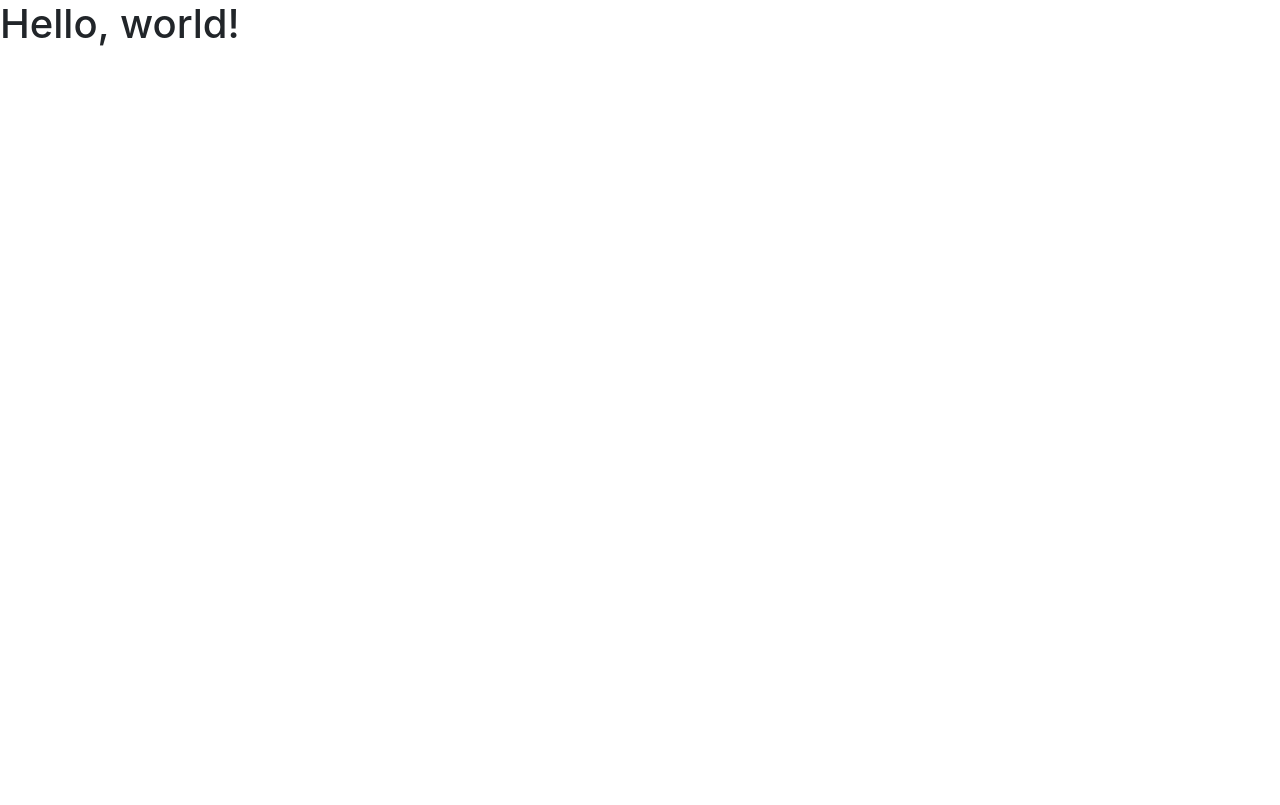
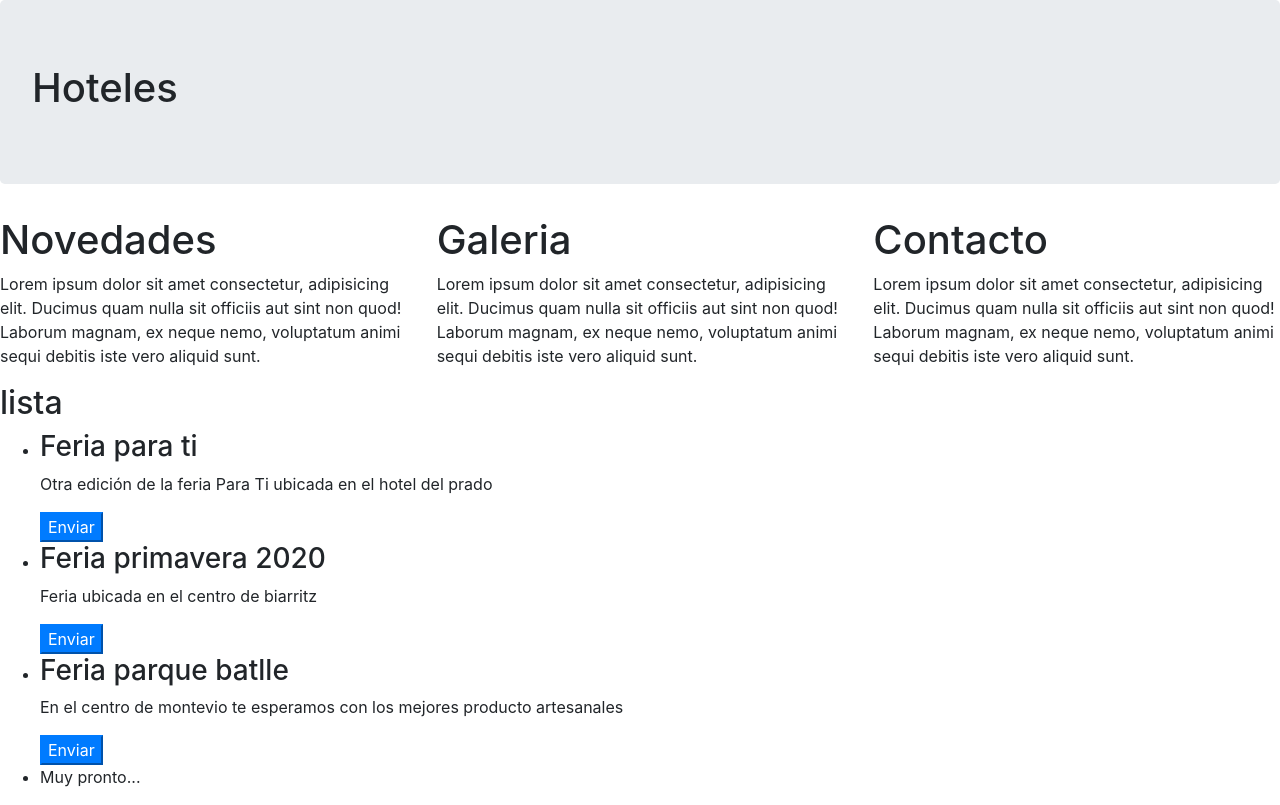
Before and after one commit to AdrianInsomnio/html-Ejercicio, a website: page index.html in a window 1280 px wide. Drawn offline with nearby package versions, Linux system fonts and the light colour scheme.

Commit message:
inicio de proyecto

```diff
--- a/index.html
+++ b/index.html
@@ -5,13 +5,69 @@
     <meta charset="utf-8">
     <meta name="viewport" content="width=device-width, initial-scale=1, shrink-to-fit=no">
 
+
     <!-- Bootstrap CSS -->
     <link rel="stylesheet" href="node_modules/bootstrap/dist/css/bootstrap.min.css" integrity="sha384-9aIt2nRpC12Uk9gS9baDl411NQApFmC26EwAOH8WgZl5MYYxFfc+NcPb1dKGj7Sk" crossorigin="anonymous">
 
-    <title>Hello, world!</title>
+    <title>Titulo!</title>
   </head>
   <body>
-    <h1>Hello, world!</h1>
+    <div class="jumbotron ">
+      <h1>Hoteles</h1>
+    </div>
+    <div class="conatiner">
+      <div  class="row row-col-8 row-ls-12 ">
+          <div class="col-sm">
+            <div>
+              <h1>Novedades</h1>
+            </div>
+            <p>
+              Lorem ipsum dolor sit amet consectetur, adipisicing elit. Ducimus quam nulla sit officiis aut sint non quod! Laborum magnam, ex neque nemo, voluptatum animi sequi debitis iste vero aliquid sunt.
+            </p>
+          </div>
+          <div class="col-sm">
+            <div>
+              <h1>Galeria</h1>
+            </div>
+            <p>
+              Lorem ipsum dolor sit amet consectetur, adipisicing elit. Ducimus quam nulla sit officiis aut sint non quod! Laborum magnam, ex neque nemo, voluptatum animi sequi debitis iste vero aliquid sunt.
+            </p>
+          </div>
+          <div class="col-sm">
+            <div>
+              <h1>Contacto</h1>
+            </div>
+            <p>
+              Lorem ipsum dolor sit amet consectetur, adipisicing elit. Ducimus quam nulla sit officiis aut sint non quod! Laborum magnam, ex neque nemo, voluptatum animi sequi debitis iste vero aliquid sunt.
+            </p>
+          </div>
+      </div>
+      <div class="row">
+<div class="col-sm">
+  <div>
+    <h2>lista</h2>
+    <div >
+      <ul>
+        <li><h3>Feria para ti</h3>
+          <p>Otra edición de la feria Para Ti ubicada en el hotel del prado </p>
+          <button class="btn-primary">Enviar</button>
+        </li>
+        <li><h3>Feria primavera 2020</h3>
+          <p>Feria ubicada en el centro de biarritz</p>
+          <button class="btn-primary">Enviar</button>
+        </li>
+        <li><h3>Feria parque batlle</h3>
+          <p>En el centro de montevio te esperamos con los mejores producto artesanales</p>
+          <button class="btn-primary">Enviar</button>
+        </li>
+        <li>Muy pronto...</li>
+      </ul>
+    </div>
+  </div>
+</div>
+      </div>
+
+    </div>
 
     <!-- Optional JavaScript -->
     <!-- jQuery first, then Popper.js, then Bootstrap JS -->
```
